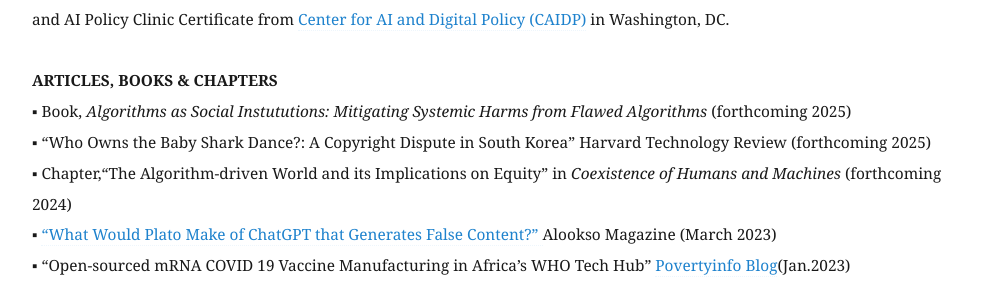
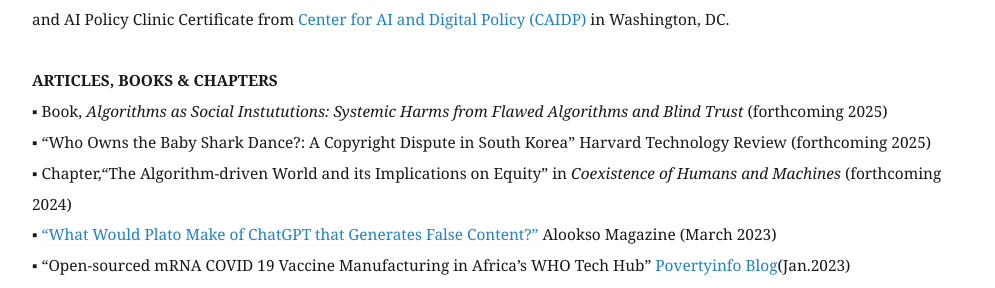
Before and after one commit to eunchangchoi/eunchangchoi.github.io, a Jekyll site: the page built from index.md, in a window 1280 px wide and 900 px high, scrolled down 2643 px. Shown: the part 159-447 px from the top of the window, without its empty margins (68-1063 px from the left). Built offline with Jekyll 4.4.1, drawn with Linux system fonts in a browser that asks for light colours.

Commit message:
Update index.md

```diff
--- a/index.md
+++ b/index.md
@@ -38,7 +38,7 @@ title: "Eun Chang Choi 최은창"
 
 <br>
  <strong> ARTICLES, BOOKS & CHAPTERS </strong> <br>
-▪ Book,<i> Algorithms as Social Instututions: Mitigating Systemic Harms from Flawed Algorithms</i> (forthcoming 2025) <br>
+▪ Book,<i> Algorithms as Social Instututions: Systemic Harms from Flawed Algorithms and Blind Trust</i> (forthcoming 2025) <br>
 ▪ “Who Owns the Baby Shark Dance?: A Copyright Dispute in South Korea” Harvard Technology Review (forthcoming 2025) <br>
 ▪ Chapter,“The Algorithm-driven World and its Implications on Equity” in <i> Coexistence of Humans and Machines </i> (forthcoming 2024) <br>
 ▪ <a href="https://alook.so/posts/54t4woG">“What Would Plato Make of ChatGPT that Generates False Content?” </a> Alookso Magazine (March 2023) <br>
```
